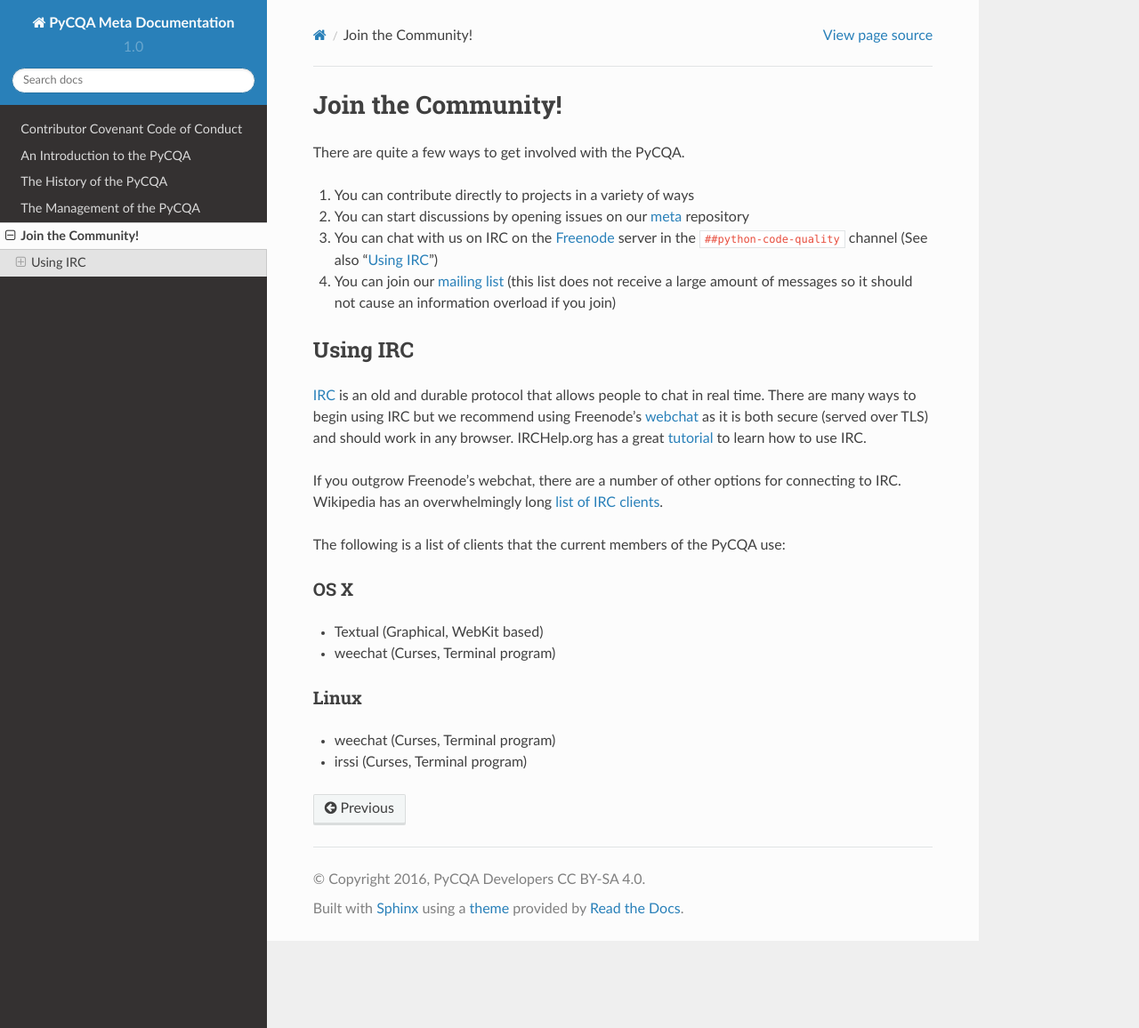
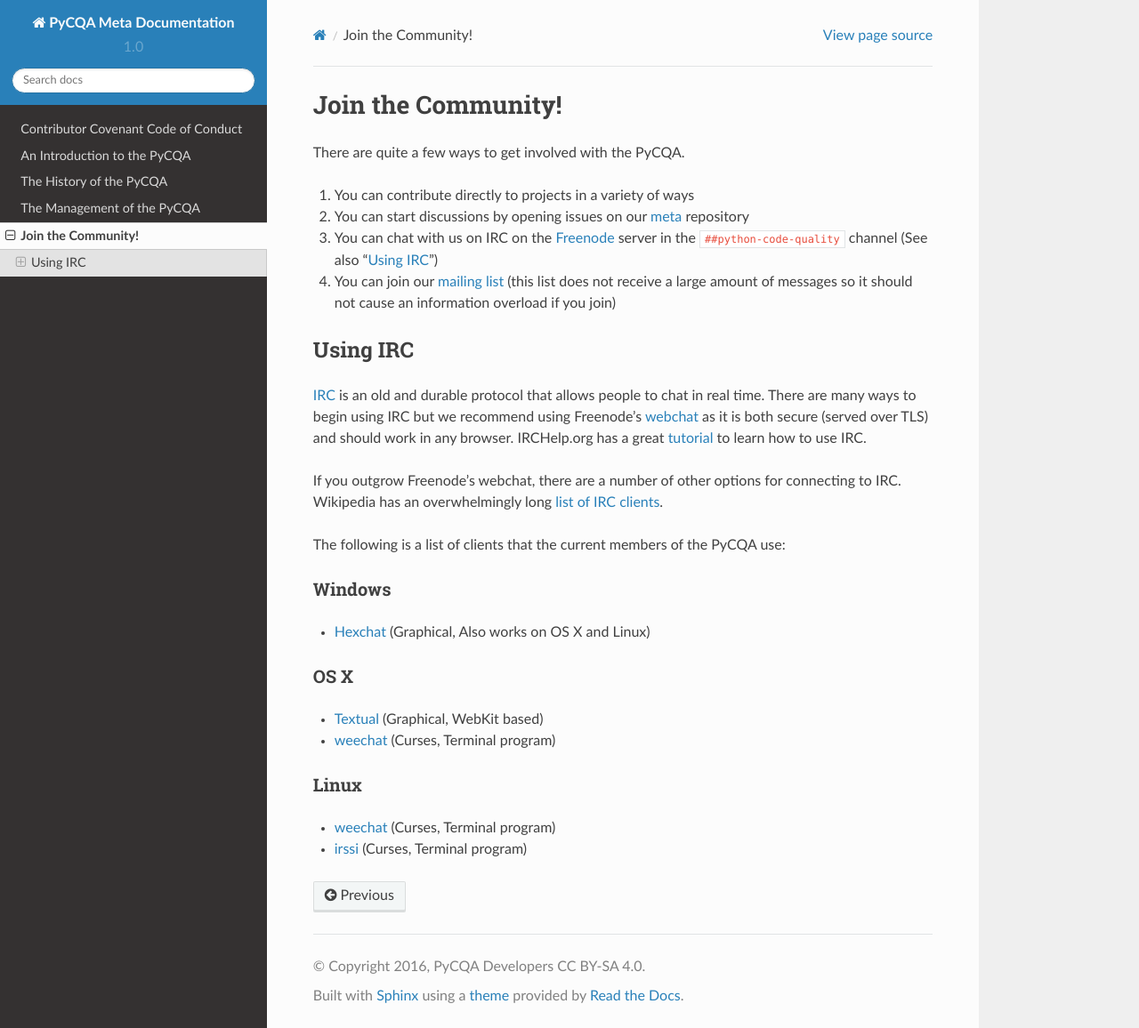
Before and after one commit to PyCQA/meta, a Sphinx documentation site: the page built from source/getting-in-touch.rst, in a window 1280 px wide and 1156 px high. Shown: the whole window at 89% size. Built offline with Sphinx 7.4.7 and the Read the Docs theme 2.0.0, drawn with Linux system fonts in a browser that asks for light colours.

Commit message:
Add Hexchat and links to IRC clients

```diff
--- a/source/getting-in-touch.rst
+++ b/source/getting-in-touch.rst
@@ -30,19 +30,24 @@ clients`_.
 
 The following is a list of clients that the current members of the PyCQA use:
 
+Windows
+-------
+
+- Hexchat_ (Graphical, Also works on OS X and Linux)
+
 OS X
 ----
 
-- Textual (Graphical, WebKit based)
+- Textual_ (Graphical, WebKit based)
 
-- weechat (Curses, Terminal program)
+- weechat_ (Curses, Terminal program)
 
 Linux
 -----
 
-- weechat (Curses, Terminal program)
+- weechat_ (Curses, Terminal program)
 
-- irssi (Curses, Terminal program)
+- irssi_ (Curses, Terminal program)
 
 .. links
 
@@ -55,3 +60,10 @@ Linux
     http://www.irchelp.org/irchelp/irctutorial.html
 .. _list of IRC clients:
     https://en.wikipedia.org/wiki/Comparison_of_Internet_Relay_Chat_clients#Operating_system_support
+
+.. IRC Client Links
+
+.. _Hexchat: https://hexchat.github.io/
+.. _Textual: https://www.codeux.com/textual/
+.. _weechat: https://weechat.org/
+.. _irssi: https://irssi.org/
```
